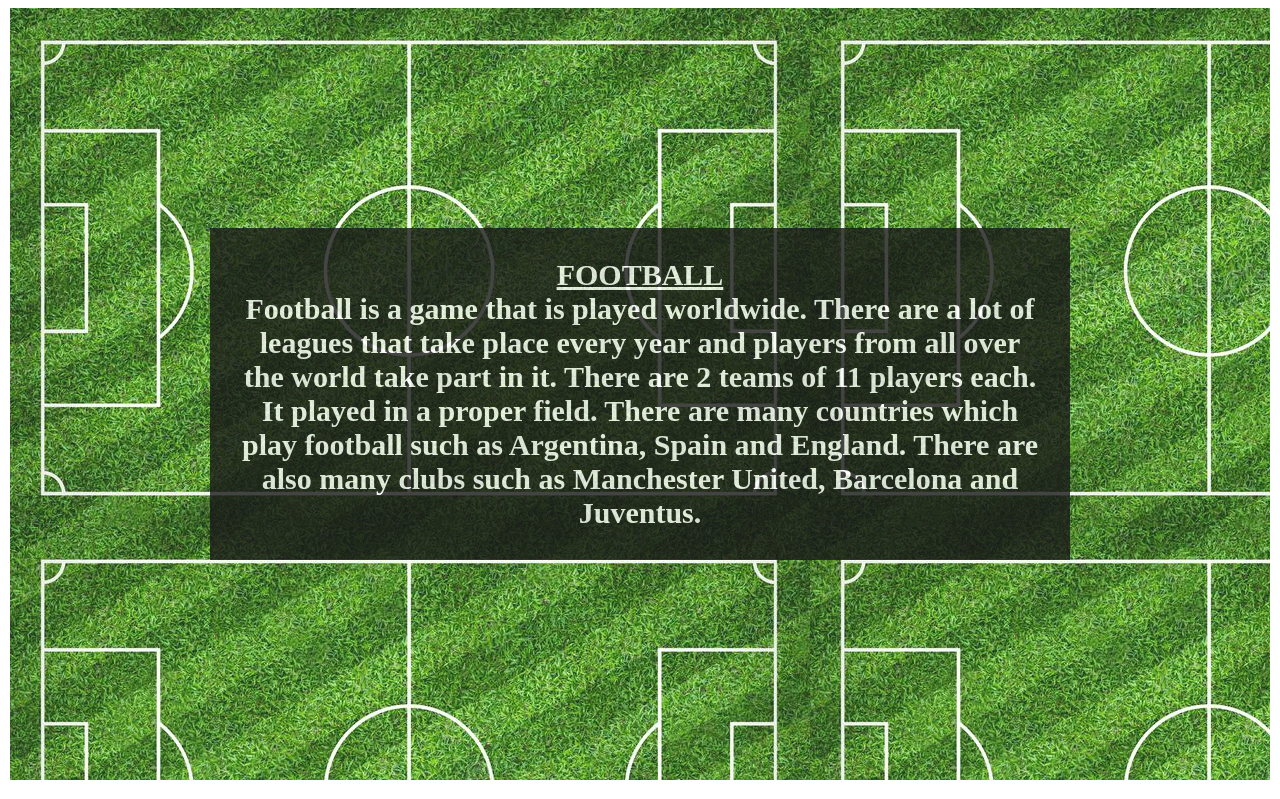
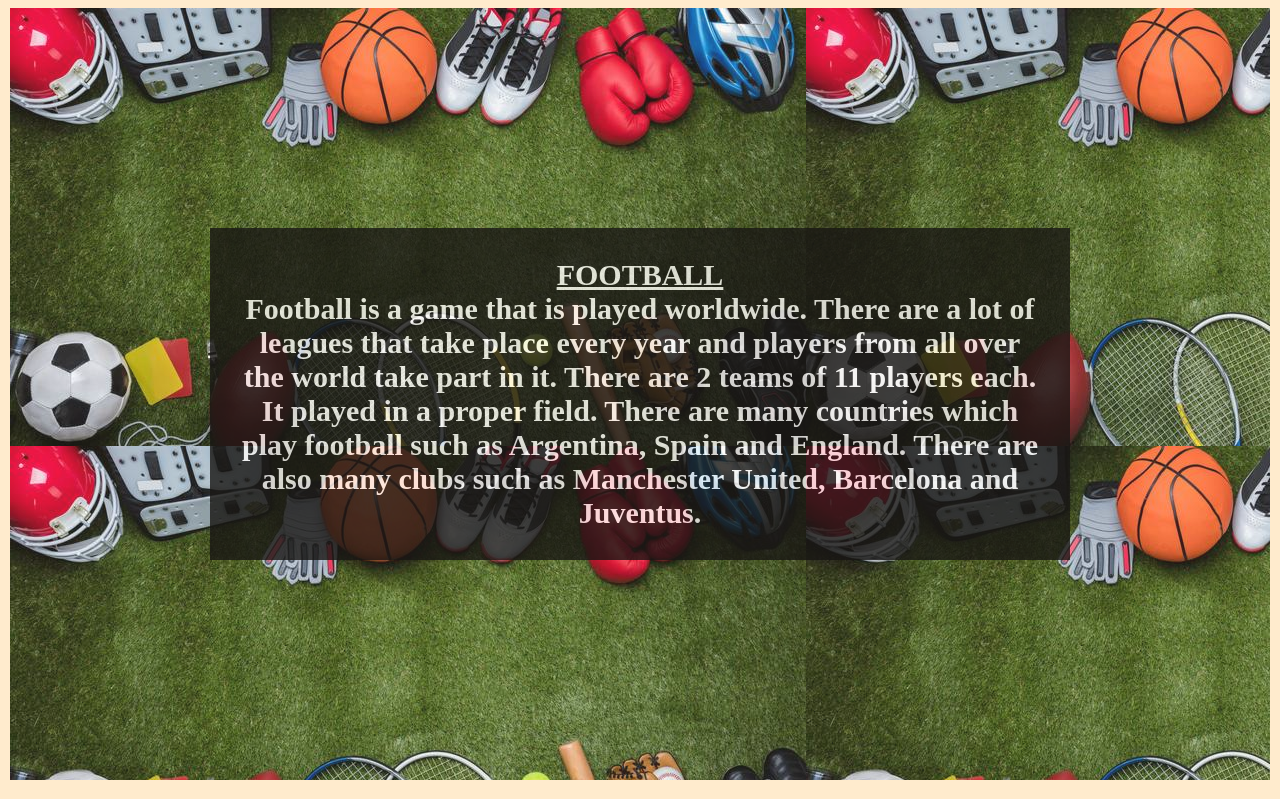
Before and after one commit to Keosha26/keosha-sports.github.io, a plain HTML site: page 2.html in a window 1280 px wide. Shown: the top 799 px of the page. Drawn offline with Linux system fonts and the light colour scheme.

Commit message:
Update 2.html

```diff
--- a/2.html
+++ b/2.html
@@ -12,7 +12,7 @@
 padding:200px;
 text-align:center;
 background-image:
-url("football.jpg");
+url("sports1.jpg");
 opacity:0.9;
 color:white;
 }
@@ -23,9 +23,9 @@
 border:10px solid black;
 padding:20px;
 }
+</style>
 </head>
-</style>
-<body>
+<body style="background-color:BlanchedAlmond;">
 <div class="middle"><h1 class="content">
  <b> <u> FOOTBALL </b> </u>
  <br>
@@ -34,7 +34,7 @@
 <h1> Football Leagues: </h1>
 <div> Premier League </div>
 <p> The Premier League, often referred to exonymously as the English Premier League or the EPL, is the top level of the English football league system. Contested by 20 clubs, it operates on a system of promotion and relegation with the English Football League. Manchester City won the 2021 Premier League.</p>
-<img src="premier.jpg" width="500" height="500">
+<img src="Premier.jpg" width="500" height="500">
  <h1> <b> <div>  Some Famous Football Players: </div> </b> </h1>
  <div> <u> <b> CHAMPIONS LEAGUE </b> </u> </div>
 <p> <div> The UEFA Champions League is an annual club football competition organised by the Union of European Football Associations and contested by top-division European clubs, deciding the competition winners through a round robin group stage to qualify for a double-legged knockout format, and a single leg final.</div> </p>
```
